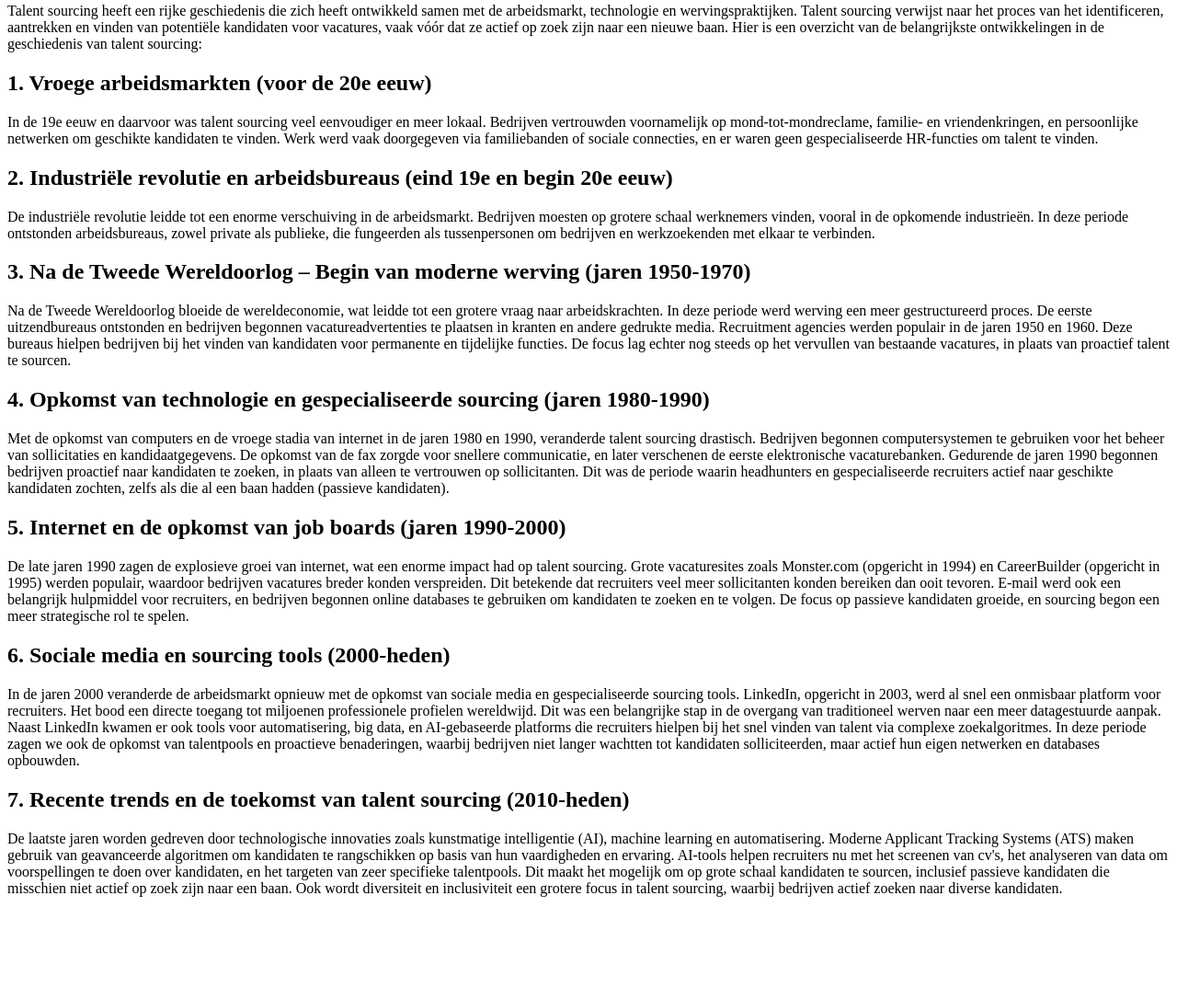
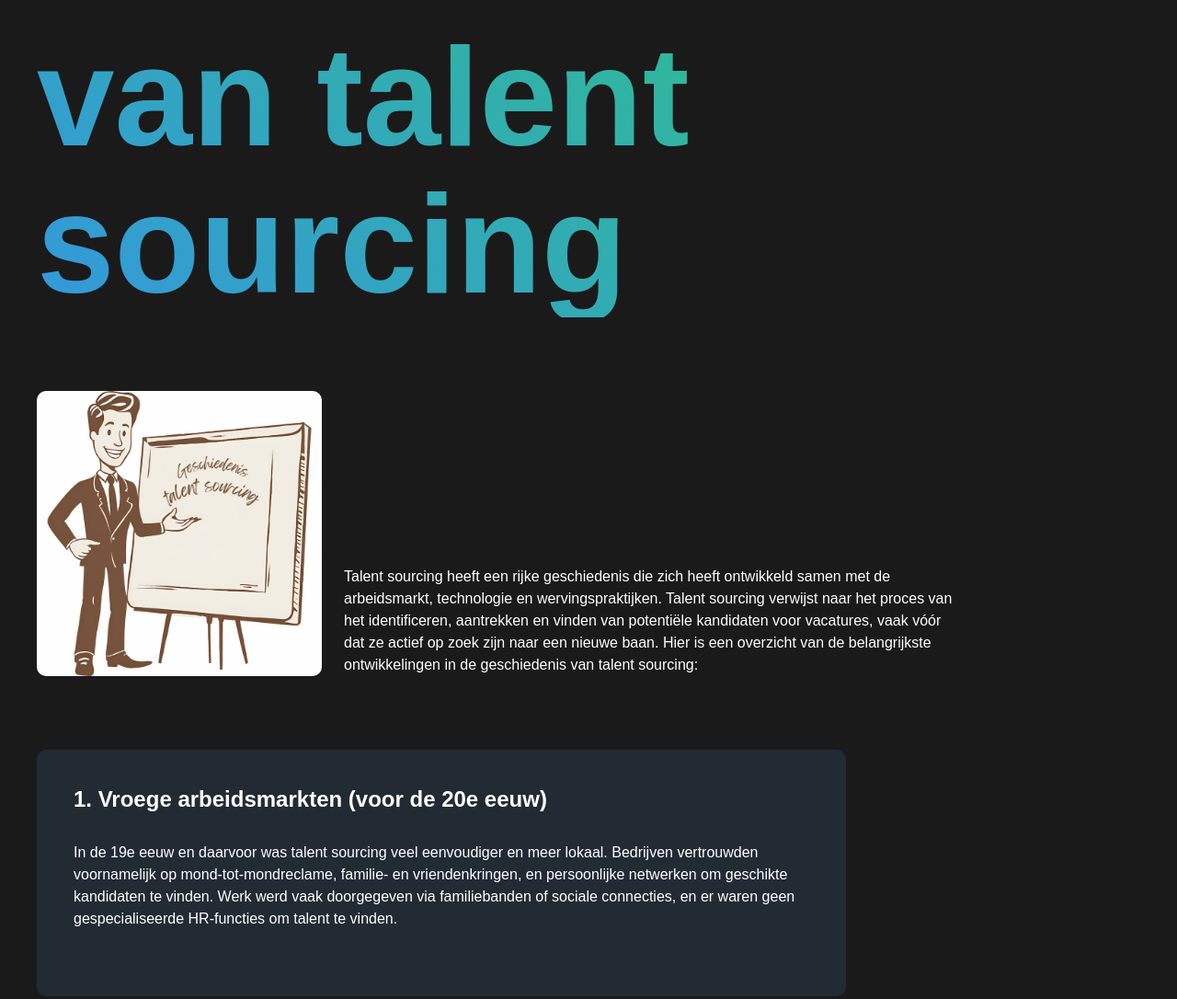
Before and after one commit to Lloyd-Aipassa/talent-sourcing-site2, a plain HTML site: page geschiedenis/index.html in a window 1280 px wide. Shown: the part 243-1329 px from the top of the page at 92% size. Before the commit the page ends 1234 px from the top, so only its background shows below. Drawn offline with Linux system fonts and the light colour scheme.

Commit message:
added gescjiedenis ts

```diff
--- a/geschiedenis/index.html
+++ b/geschiedenis/index.html
@@ -5,9 +5,12 @@
     <meta charset="UTF-8">
     <meta name="viewport" content="width=device-width, initial-scale=1.0">
     <title>Document</title>
+    <link rel="stylesheet" href="/style/geschiedenis.css">
+    <link rel="stylesheet" href="/style/default.css">
 </head>
 
 <body>
+    <div class="container">
         <header>
             <div class="logo">TalentSourcing.nl</div>
             <nav>
@@ -22,90 +25,106 @@
             <a href="#contact" class="button-1">Contact</a>
         </header>
 
+        <main>
+            <hero id="inleiding">
                 <h1 class="color-text">Geschiedenis van talent sourcing</h1>
-    <p>Talent sourcing heeft een rijke geschiedenis die zich heeft ontwikkeld samen met de arbeidsmarkt, technologie en
-        wervingspraktijken. Talent sourcing verwijst naar het proces van het identificeren, aantrekken en vinden van
-        potentiële kandidaten voor vacatures, vaak vóór dat ze actief op zoek zijn naar een nieuwe baan. Hier is een
-        overzicht van de belangrijkste ontwikkelingen in de geschiedenis van talent sourcing:
-    </p>
+                <div class="hero-content-container">
+                    <img src="/images/Geschiedenis.webp" alt="">
+                    <p>Talent sourcing heeft een rijke geschiedenis die zich heeft ontwikkeld samen met de arbeidsmarkt,
+                        technologie en wervingspraktijken. Talent sourcing verwijst naar het proces van het
+                        identificeren,
+                        aantrekken en vinden van potentiële kandidaten voor vacatures, vaak vóór dat ze actief op zoek
+                        zijn
+                        naar een nieuwe baan. Hier is een overzicht van de belangrijkste ontwikkelingen in de
+                        geschiedenis
+                        van talent sourcing:</p>
+                </div>
+            </hero>
+
+            <section id="vroege-arbeidsmarkten">
                 <h2>1. Vroege arbeidsmarkten (voor de 20e eeuw)</h2>
                 <p>In de 19e eeuw en daarvoor was talent sourcing veel eenvoudiger en meer lokaal. Bedrijven vertrouwden
-        voornamelijk op
-        mond-tot-mondreclame, familie- en vriendenkringen, en persoonlijke netwerken om geschikte kandidaten te vinden.
-        Werk
-        werd vaak doorgegeven via familiebanden of sociale connecties, en er waren geen gespecialiseerde HR-functies om
-        talent te vinden.</p>
+                    voornamelijk op mond-tot-mondreclame, familie- en vriendenkringen, en persoonlijke netwerken om
+                    geschikte kandidaten te vinden. Werk werd vaak doorgegeven via familiebanden of sociale connecties,
+                    en er waren geen gespecialiseerde HR-functies om talent te vinden.</p>
+            </section>
+
+            <section id="industriele-revolutie">
                 <h2>2. Industriële revolutie en arbeidsbureaus (eind 19e en begin 20e eeuw)</h2>
-    <p>De industriële revolutie leidde tot een enorme verschuiving in de arbeidsmarkt. Bedrijven moesten op grotere
-        schaal
-        werknemers vinden, vooral in de opkomende industrieën. In deze periode ontstonden arbeidsbureaus, zowel private
-        als
-        publieke, die fungeerden als tussenpersonen om bedrijven en werkzoekenden met elkaar te verbinden.</p>
+                <p>De industriële revolutie leidde tot een enorme verschuiving in de arbeidsmarkt. Bedrijven moesten op
+                    grotere schaal werknemers vinden, vooral in de opkomende industrieën. In deze periode ontstonden
+                    arbeidsbureaus, zowel private als publieke, die fungeerden als tussenpersonen om bedrijven en
+                    werkzoekenden met elkaar te verbinden.</p>
+            </section>
+
+            <section id="na-tweede-wereldoorlog">
                 <h2>3. Na de Tweede Wereldoorlog – Begin van moderne werving (jaren 1950-1970)</h2>
-    <p>Na de Tweede Wereldoorlog bloeide de wereldeconomie, wat leidde tot een grotere vraag naar arbeidskrachten. In
-        deze
-        periode werd werving een meer gestructureerd proces. De eerste uitzendbureaus ontstonden en bedrijven begonnen
-        vacatureadvertenties te plaatsen in kranten en andere gedrukte media.
-        Recruitment agencies werden populair in de jaren 1950 en 1960. Deze bureaus hielpen bedrijven bij het vinden van
-        kandidaten voor permanente en tijdelijke functies. De focus lag echter nog steeds op het vervullen van bestaande
-        vacatures, in plaats van proactief talent te sourcen.</p>
-    <h2> 4. Opkomst van technologie en gespecialiseerde sourcing (jaren 1980-1990)</h2>
-    <p>Met de opkomst van computers en de vroege stadia van internet in de jaren 1980 en 1990, veranderde talent
-        sourcing
-        drastisch. Bedrijven begonnen computersystemen te gebruiken voor het beheer van sollicitaties en
-        kandidaatgegevens. De
-        opkomst van de fax zorgde voor snellere communicatie, en later verschenen de eerste elektronische
-        vacaturebanken.
-        Gedurende de jaren 1990 begonnen bedrijven proactief naar kandidaten te zoeken, in plaats van alleen te
-        vertrouwen op
-        sollicitanten. Dit was de periode waarin headhunters en gespecialiseerde recruiters actief naar geschikte
-        kandidaten
-        zochten, zelfs als die al een baan hadden (passieve kandidaten).</p>
+                <p>Na de Tweede Wereldoorlog bloeide de wereldeconomie, wat leidde tot een grotere vraag naar
+                    arbeidskrachten. In deze periode werd werving een meer gestructureerd proces. De eerste
+                    uitzendbureaus ontstonden en bedrijven begonnen vacatureadvertenties te plaatsen in kranten en
+                    andere gedrukte media. Recruitment agencies werden populair in de jaren 1950 en 1960. Deze bureaus
+                    hielpen bedrijven bij het vinden van kandidaten voor permanente en tijdelijke functies. De focus lag
+                    echter nog steeds op het vervullen van bestaande vacatures, in plaats van proactief talent te
+                    sourcen.</p>
+            </section>
+
+            <section id="opkomst-technologie">
+                <h2>4. Opkomst van technologie en gespecialiseerde sourcing (jaren 1980-1990)</h2>
+                <p>Met de opkomst van computers en de vroege stadia van internet in de jaren 1980 en 1990, veranderde
+                    talent sourcing drastisch. Bedrijven begonnen computersystemen te gebruiken voor het beheer van
+                    sollicitaties en kandidaatgegevens. De opkomst van de fax zorgde voor snellere communicatie, en
+                    later verschenen de eerste elektronische vacaturebanken. Gedurende de jaren 1990 begonnen bedrijven
+                    proactief naar kandidaten te zoeken, in plaats van alleen te vertrouwen op sollicitanten. Dit was de
+                    periode waarin headhunters en gespecialiseerde recruiters actief naar geschikte kandidaten zochten,
+                    zelfs als die al een baan hadden (passieve kandidaten).</p>
+            </section>
+
+            <section id="internet-en-job-boards">
                 <h2>5. Internet en de opkomst van job boards (jaren 1990-2000)</h2>
-    <p>De late jaren 1990 zagen de explosieve groei van internet, wat een enorme impact had op talent sourcing. Grote
-        vacaturesites zoals Monster.com (opgericht in 1994) en CareerBuilder (opgericht in 1995) werden populair,
-        waardoor
-        bedrijven vacatures breder konden verspreiden. Dit betekende dat recruiters veel meer sollicitanten konden
-        bereiken dan
-        ooit tevoren.
-        E-mail werd ook een belangrijk hulpmiddel voor recruiters, en bedrijven begonnen online databases te gebruiken
-        om
-        kandidaten te zoeken en te volgen. De focus op passieve kandidaten groeide, en sourcing begon een meer
-        strategische rol
-        te spelen.</p>
+                <p>De late jaren 1990 zagen de explosieve groei van internet, wat een enorme impact had op talent
+                    sourcing. Grote vacaturesites zoals Monster.com (opgericht in 1994) en CareerBuilder (opgericht in
+                    1995) werden populair, waardoor bedrijven vacatures breder konden verspreiden. Dit betekende dat
+                    recruiters veel meer sollicitanten konden bereiken dan ooit tevoren. E-mail werd ook een belangrijk
+                    hulpmiddel voor recruiters, en bedrijven begonnen online databases te gebruiken om kandidaten te
+                    zoeken en te volgen. De focus op passieve kandidaten groeide, en sourcing begon een meer
+                    strategische rol te spelen.</p>
+            </section>
+
+            <section id="sociale-media-en-tools">
                 <h2>6. Sociale media en sourcing tools (2000-heden)</h2>
-    <p>In de jaren 2000 veranderde de arbeidsmarkt opnieuw met de opkomst van sociale media en gespecialiseerde sourcing
-        tools.
-        LinkedIn, opgericht in 2003, werd al snel een onmisbaar platform voor recruiters. Het bood een directe toegang
-        tot
-        miljoenen professionele profielen wereldwijd. Dit was een belangrijke stap in de overgang van traditioneel
-        werven naar
-        een meer datagestuurde aanpak.
-        Naast LinkedIn kwamen er ook tools voor automatisering, big data, en AI-gebaseerde platforms die recruiters
-        hielpen bij
-        het snel vinden van talent via complexe zoekalgoritmes. In deze periode zagen we ook de opkomst van talentpools
-        en
-        proactieve benaderingen, waarbij bedrijven niet langer wachtten tot kandidaten solliciteerden, maar actief hun
-        eigen
-        netwerken en databases opbouwden.</p>
+                <p>In de jaren 2000 veranderde de arbeidsmarkt opnieuw met de opkomst van sociale media en
+                    gespecialiseerde sourcing tools. LinkedIn, opgericht in 2003, werd al snel een onmisbaar platform
+                    voor recruiters. Het bood een directe toegang tot miljoenen professionele profielen wereldwijd. Dit
+                    was een belangrijke stap in de overgang van traditioneel werven naar een meer datagestuurde aanpak.
+                    Naast LinkedIn kwamen er ook tools voor automatisering, big data, en AI-gebaseerde platforms die
+                    recruiters hielpen bij het snel vinden van talent via complexe zoekalgoritmes. In deze periode zagen
+                    we ook de opkomst van talentpools en proactieve benaderingen, waarbij bedrijven niet langer wachtten
+                    tot kandidaten solliciteerden, maar actief hun eigen netwerken en databases opbouwden.</p>
+            </section>
+
+            <section id="recente-trends">
                 <h2>7. Recente trends en de toekomst van talent sourcing (2010-heden)</h2>
-    <p>De laatste jaren worden gedreven door technologische innovaties zoals kunstmatige intelligentie (AI), machine
-        learning
-        en automatisering. Moderne Applicant Tracking Systems (ATS) maken gebruik van geavanceerde algoritmen om
-        kandidaten te
-        rangschikken op basis van hun vaardigheden en ervaring.
-        AI-tools helpen recruiters nu met het screenen van cv's, het analyseren van data om voorspellingen te doen over
-        kandidaten, en het targeten van zeer specifieke talentpools. Dit maakt het mogelijk om op grote schaal
-        kandidaten te
-        sourcen, inclusief passieve kandidaten die misschien niet actief op zoek zijn naar een baan. Ook wordt
-        diversiteit en
-        inclusiviteit een grotere focus in talent sourcing, waarbij bedrijven actief zoeken naar diverse kandidaten.
-        <!-- <h2></h2>
-    Conclusie:
-    Talent sourcing is geëvolueerd van een eenvoudige, persoonlijke benadering naar een complex en technologisch geavanceerd
-    proces. De combinatie van technologie, data-analyse, en sociale media heeft het mogelijk gemaakt om op grote schaal en
-    zeer gericht talent te vinden. In de toekomst zal sourcing waarschijnlijk nog verder worden geautomatiseerd, met een
-    grotere focus op diversiteit en innovatie.</p> -->
+                <p>De laatste jaren worden gedreven door technologische innovaties zoals kunstmatige intelligentie (AI),
+                    machine learning en automatisering. Moderne Applicant Tracking Systems (ATS) maken gebruik van
+                    geavanceerde algoritmen om kandidaten te rangschikken op basis van hun vaardigheden en ervaring.
+                    AI-tools helpen recruiters nu met het screenen van cv's, het analyseren van data om voorspellingen
+                    te doen over kandidaten, en het targeten van zeer specifieke talentpools. Dit maakt het mogelijk om
+                    op grote schaal kandidaten te sourcen, inclusief passieve kandidaten die misschien niet actief op
+                    zoek zijn naar een baan. Ook wordt diversiteit en inclusiviteit een grotere focus in talent
+                    sourcing, waarbij bedrijven actief zoeken naar diverse kandidaten.</p>
+            </section>
+        </main>
+    </div>
+    <footer class="footer">
+        <p>&copy; 2024 TalentSource. Alle rechten voorbehouden.</p>
+        <p>
+            <a href="#">Privacybeleid</a> |
+            <a href="#">Gebruiksvoorwaarden</a> |
+            <a href="#">Contact</a>
+        </p>
+    </footer>
+
+    <script src="/javascript/mob.js" defer></script>
 </body>
 
 </html>
--- /dev/null
+++ b/style/geschiedenis.css
@@ -0,0 +1,105 @@
+
+
+h1 {
+    margin-bottom: 80px;
+    color: #2c3e50;
+}
+
+section {
+    margin-bottom: 80px;
+    max-width: 800px;
+    background-color: #2c3e507c;
+    padding: 40px;
+    border-radius: 10px;
+}
+
+ul {
+    margin-left: 30px;
+}
+
+h2,
+p {
+    margin-bottom: 32px;
+}
+
+h3 {
+    margin-bottom: 24px;
+}
+
+/* Specifieke stijlen voor de geschiedenis pagina */
+.hero-content-container {
+	display: flex;
+	gap: 24px;
+	align-items: flex-end;
+	margin-bottom: 80px;
+	max-width: 1000px;
+}
+.hero-content-container p {
+	margin: 0;
+}
+.hero-content-container img {
+	width: 100%;
+	max-width: 310px;
+	aspect-ratio: 1 / 1;
+	object-fit: cover;
+	border-radius: 10px;
+}
+
+.tijdlijn-item {
+    position: relative;
+    padding-left: 30px;
+    margin-bottom: 40px;
+}
+
+.tijdlijn-item::before {
+    content: '';
+    position: absolute;
+    left: 0;
+    top: 5px;
+    width: 15px;
+    height: 15px;
+    border-radius: 50%;
+    background-color: #2c3e50;
+}
+
+/* Responsieve stijlen */
+@media (max-width: 720px) {
+    h1 {
+        margin-bottom: 40px;
+    }
+
+    section {
+        margin-bottom: 40px;
+        padding: 20px;
+    }
+
+    ul {
+        margin-left: 20px;
+    }
+
+    h2,
+    p {
+        margin-bottom: 24px;
+    }
+
+    h3 {
+        margin-bottom: 16px;
+    }
+
+
+    .hero-content-container {
+        flex-direction: column;
+        align-items: center;
+        gap: 16px;
+        margin-bottom: 40px;
+    }
+
+    .hero-content-container img {
+        max-width: 100%;
+    }
+
+    .tijdlijn-item {
+        padding-left: 20px;
+        margin-bottom: 30px;
+    }
+}
```
Lines whose indentation alone changed are shown as unchanged.
